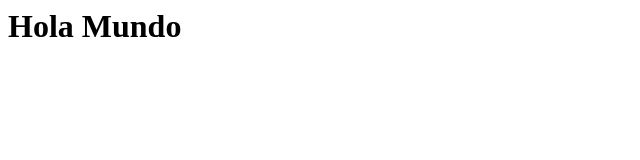
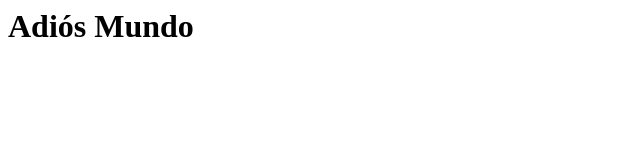
Before and after one commit to christianhm97/MiPrimerRepositorio, a plain HTML site: page index.html in a window 1280 px wide. Shown: the whole page, without its empty margins (0-640 px from the left). Drawn offline with Linux system fonts and the light colour scheme.

Commit message:
Update index.html

```diff
--- a/index.html
+++ b/index.html
@@ -1,3 +1,3 @@
 <html>
-  <h1>Hola Mundo</h1>
+  <h1>Adiós Mundo</h1>
 </html>
```
